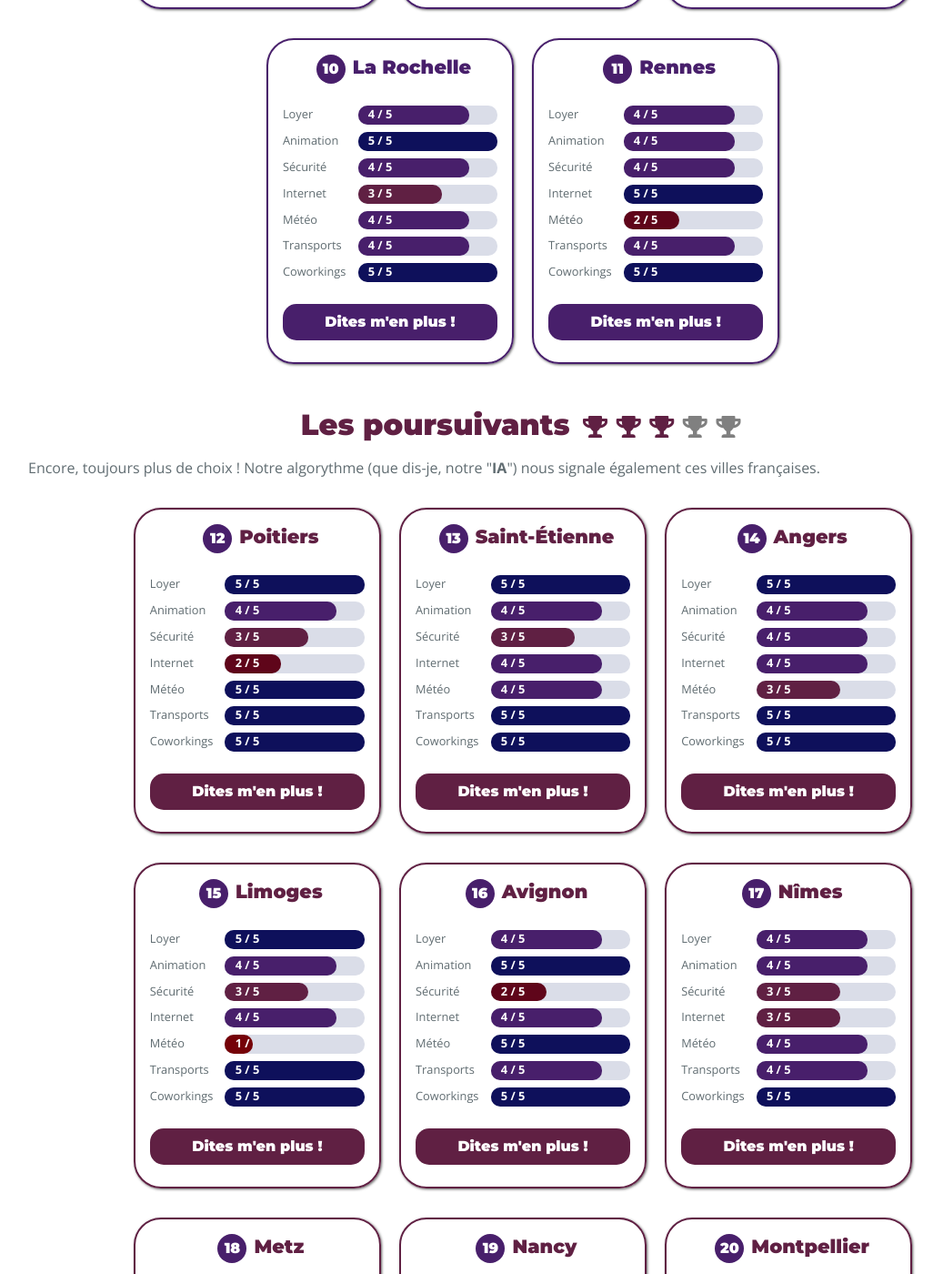
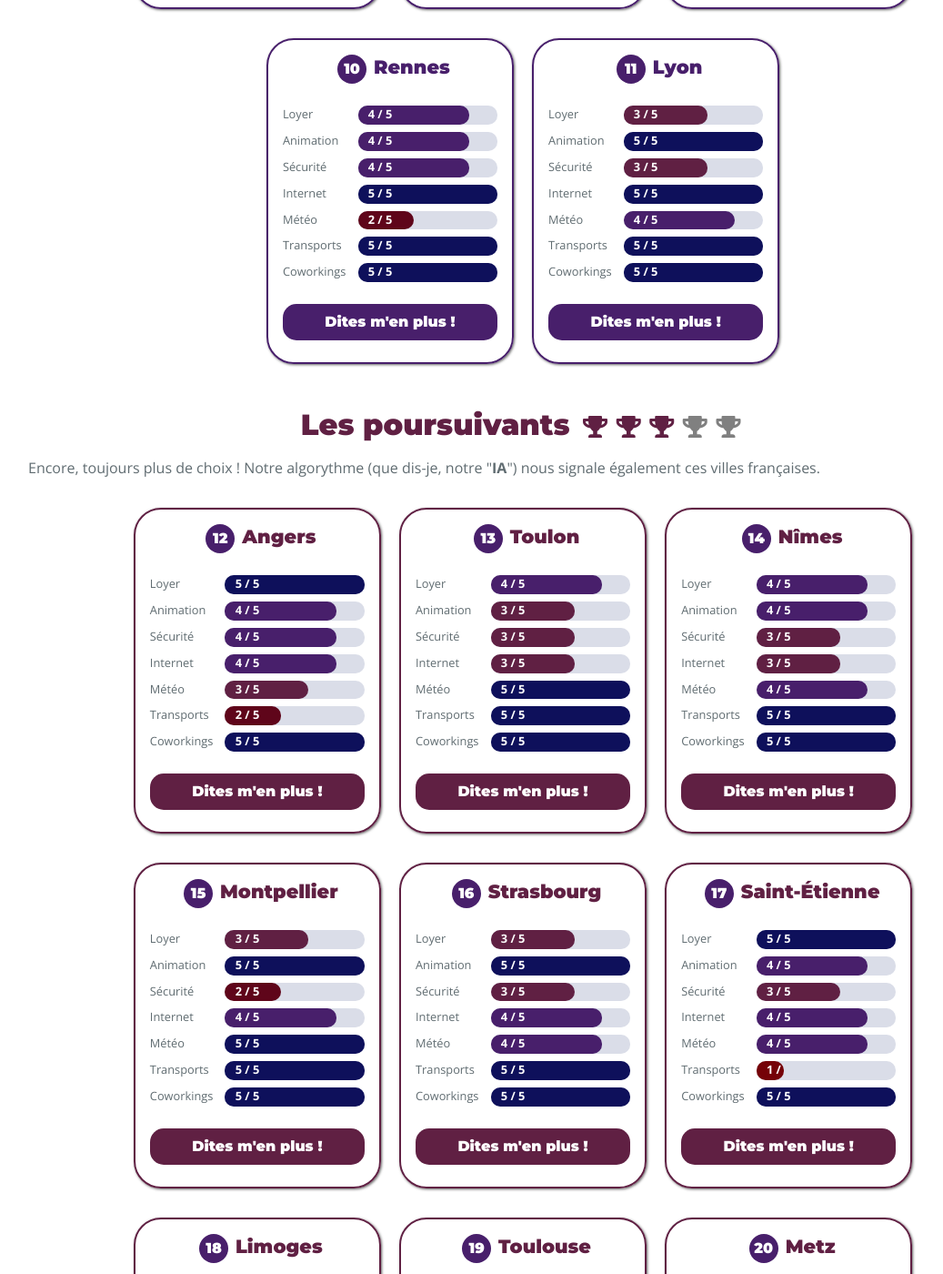
Before and after one commit to hecmer/projet-mercure, a Jekyll site: the page built from index.md, in a window 1280 px wide and 1400 px high, scrolled down 2073 px. Shown: the whole window at 91% size, without its empty margins (65-1102 px from the left). Built offline with Jekyll 4.4.1, drawn with Linux system fonts in a browser that asks for light colours; nearby versions of some CDN libraries; some of the changed lines change nothing that is shown; some of the changed text lies outside the part shown.

Commit message:
Latest Data

```diff
--- a/_data/villes_tier_1.yml
+++ b/_data/villes_tier_1.yml
@@ -11,8 +11,8 @@
  rang: 1
  longitude: 45.785649299999996
  latitude: 3.115545429
- population: 141398
- rentprice: 444€
+ population: 141,398
+ rentprice: 436€
  timetoparis: 210 minutes
  proportionrestaurants: 7
  4gcoverage: 95%
@@ -23,17 +23,17 @@
  nom: Tours
  simplename: tours
  loyer: 4
- animation: 4
+ animation: 5
  delinquance: 4
  internet: 4
  meteo: 5
- transport: 4
+ transport: 5
  coworking: 5
  rang: 2
  longitude: 47.39863823
  latitude: 0.6965263759999999
- population: 136252
- rentprice: 528€
+ population: 136,252
+ rentprice: 519€
  timetoparis: 84 minutes
  proportionrestaurants: 7
  4gcoverage: 96%
@@ -48,13 +48,13 @@
  delinquance: 4
  internet: 5
  meteo: 3
- transport: 4
+ transport: 5
  coworking: 5
  rang: 3
  longitude: 47.23163568
  latitude: -1.5483100859999999
- population: 303382
- rentprice: 530€
+ population: 303,382
+ rentprice: 529€
  timetoparis: 151 minutes
  proportionrestaurants: 7
  4gcoverage: 99%
--- a/_data/villes_tier_2.yml
+++ b/_data/villes_tier_2.yml
@@ -1,24 +1,87 @@
 -
- nom: Perpignan
- simplename: perpignan
+ nom: Le Mans
+ simplename: lemans
  loyer: 5
- animation: 5
- delinquance: 2
- internet: 4
+ animation: 3
+ delinquance: 4
+ internet: 3
+ meteo: 4
+ transport: 5
+ coworking: 5
+ rang: 4
+ longitude: 47.98852567
+ latitude: 0.20003049399999998
+ population: 143,325
+ rentprice: 400€
+ timetoparis: 62 minutes
+ proportionrestaurants: 4
+ 4gcoverage: 96%
+ students: 17%
+ minavginternet: 92Gb/s
+ nbcoworkings: 4
+-
+ nom: Poitiers
+ simplename: poitiers
+ loyer: 5
+ animation: 4
+ delinquance: 3
+ internet: 2
  meteo: 5
  transport: 5
- coworking: 3
- rang: 4
- longitude: 42.69659541
- latitude: 2.89936954
- population: 121934
- rentprice: 405€
- timetoparis: 332 minutes
- proportionrestaurants: 8
- 4gcoverage: 98%
- students: 16%
- minavginternet: 94Gb/s
- nbcoworkings: 1
+ coworking: 5
+ rang: 5
+ longitude: 46.58392077
+ latitude: 0.359947653
+ population: 87,918
+ rentprice: 413€
+ timetoparis: 96 minutes
+ proportionrestaurants: 5
+ 4gcoverage: 97%
+ students: 62%
+ minavginternet: 42Gb/s
+ nbcoworkings: 4
+-
+ nom: Bordeaux
+ simplename: bordeaux
+ loyer: 4
+ animation: 5
+ delinquance: 4
+ internet: 4
+ meteo: 3
+ transport: 5
+ coworking: 5
+ rang: 6
+ longitude: 44.85724454
+ latitude: -0.573696781
+ population: 249,712
+ rentprice: 538€
+ timetoparis: 128 minutes
+ proportionrestaurants: 12
+ 4gcoverage: 99%
+ students: 28%
+ minavginternet: 90Gb/s
+ nbcoworkings: 10
+-
+ nom: La Rochelle
+ simplename: larochelle
+ loyer: 4
+ animation: 5
+ delinquance: 4
+ internet: 3
+ meteo: 4
+ transport: 5
+ coworking: 5
+ rang: 7
+ longitude: 46.1620644
+ latitude: -1.174657028
+ population: 75,404
+ rentprice: 510€
+ timetoparis: 187 minutes
+ proportionrestaurants: 9
+ 4gcoverage: 99%
+ students: 37%
+ minavginternet: 50Gb/s
+ nbcoworkings: 3
 -
  nom: Niort
  simplename: niort
@@ -29,10 +92,10 @@
  meteo: 4
  transport: 5
  coworking: 1
- rang: 5
+ rang: 8
  longitude: 46.32826024
  latitude: -0.465353019
- population: 58952
+ population: 58,952
  rentprice: 400€
  timetoparis: 145 minutes
  proportionrestaurants: 5
@@ -41,110 +104,26 @@
  minavginternet: 97Gb/s
  nbcoworkings: 0
 -
- nom: Le Mans
- simplename: lemans
- loyer: 5
- animation: 3
- delinquance: 4
- internet: 3
- meteo: 4
- transport: 5
- coworking: 5
- rang: 6
- longitude: 47.98852567
- latitude: 0.20003049399999998
- population: 143325
- rentprice: 395€
- timetoparis: 62 minutes
- proportionrestaurants: 4
- 4gcoverage: 96%
- students: 17%
- minavginternet: 92Gb/s
- nbcoworkings: 4
--
- nom: Mulhouse
- simplename: mulhouse
+ nom: Perpignan
+ simplename: perpignan
  loyer: 5
  animation: 4
- delinquance: 3
+ delinquance: 2
  internet: 4
- meteo: 3
+ meteo: 5
  transport: 5
- coworking: 4
- rang: 7
- longitude: 47.7491633
- latitude: 7.325700475
- population: 110370
- rentprice: 430€
- timetoparis: 161 minutes
- proportionrestaurants: 6
+ coworking: 3
+ rang: 9
+ longitude: 42.69659541
+ latitude: 2.89936954
+ population: 121,934
+ rentprice: 407.5€
+ timetoparis: 332 minutes
+ proportionrestaurants: 8
  4gcoverage: 98%
  students: 16%
- minavginternet: 100Gb/s
- nbcoworkings: 2
--
- nom: Toulon
- simplename: toulon
- loyer: 4
- animation: 4
- delinquance: 3
- internet: 3
- meteo: 5
- transport: 4
- coworking: 5
- rang: 8
- longitude: 43.13615897
- latitude: 5.9323963420000005
- population: 167479
- rentprice: 524€
- timetoparis: 301 minutes
- proportionrestaurants: 7
- 4gcoverage: 97%
- students: 6%
- minavginternet: 91Gb/s
- nbcoworkings: 3
--
- nom: Strasbourg
- simplename: strasbourg
- loyer: 4
- animation: 5
- delinquance: 3
- internet: 4
- meteo: 4
- transport: 4
- coworking: 5
- rang: 9
- longitude: 48.57126798
- latitude: 7.767526795
- population: 277270
- rentprice: 550€
- timetoparis: 106 minutes
- proportionrestaurants: 7
- 4gcoverage: 98%
- students: 41%
- minavginternet: 96Gb/s
- nbcoworkings: 4
--
- nom: La Rochelle
- simplename: larochelle
- loyer: 4
- animation: 5
- delinquance: 4
- internet: 3
- meteo: 4
- transport: 4
- coworking: 5
- rang: 10
- longitude: 46.1620644
- latitude: -1.174657028
- population: 75404
- rentprice: 545.395€
- timetoparis: 187 minutes
- proportionrestaurants: 9
- 4gcoverage: 99%
- students: 37%
- minavginternet: 50Gb/s
- nbcoworkings: 3
+ minavginternet: 94Gb/s
+ nbcoworkings: 1
 -
  nom: Rennes
  simplename: rennes
@@ -153,16 +132,37 @@
  delinquance: 4
  internet: 5
  meteo: 2
- transport: 4
+ transport: 5
  coworking: 5
- rang: 11
+ rang: 10
  longitude: 48.11197912
  latitude: -1.681864491
- population: 215366
- rentprice: 514€
+ population: 215,366
+ rentprice: 495€
  timetoparis: 91 minutes
  proportionrestaurants: 6
  4gcoverage: 99%
  students: 60%
  minavginternet: 99Gb/s
  nbcoworkings: 4
+-
+ nom: Lyon
+ simplename: lyon
+ loyer: 3
+ animation: 5
+ delinquance: 3
+ internet: 5
+ meteo: 4
+ transport: 5
+ coworking: 5
+ rang: 11
+ longitude: 45.77868676
+ latitude: 4.823961127
+ population: 513,275
+ rentprice: 638€
+ timetoparis: 131 minutes
+ proportionrestaurants: 9
+ 4gcoverage: 99%
+ students: 38%
+ minavginternet: 98Gb/s
+ nbcoworkings: 31
--- a/_data/villes_tier_3.yml
+++ b/_data/villes_tier_3.yml
@@ -1,23 +1,107 @@
 -
- nom: Poitiers
- simplename: poitiers
+ nom: Angers
+ simplename: angers
  loyer: 5
  animation: 4
+ delinquance: 4
+ internet: 4
+ meteo: 3
+ transport: 2
+ coworking: 5
+ rang: 12
+ longitude: 47.47683742
+ latitude: -0.556125995
+ population: 151,520
+ rentprice: 422€
+ timetoparis: 109 minutes
+ proportionrestaurants: 5
+ 4gcoverage: 98%
+ students: 48%
+ minavginternet: 100Gb/s
+ nbcoworkings: 4
+-
+ nom: Toulon
+ simplename: toulon
+ loyer: 4
+ animation: 3
  delinquance: 3
- internet: 2
+ internet: 3
  meteo: 5
  transport: 5
  coworking: 5
- rang: 12
- longitude: 46.58392077
- latitude: 0.359947653
- population: 87918
- rentprice: 421.415€
- timetoparis: 96 minutes
- proportionrestaurants: 5
+ rang: 13
+ longitude: 43.13615897
+ latitude: 5.9323963420000005
+ population: 167,479
+ rentprice: 509.5€
+ timetoparis: 301 minutes
+ proportionrestaurants: 7
  4gcoverage: 97%
- students: 62%
- minavginternet: 42Gb/s
+ students: 6%
+ minavginternet: 91Gb/s
+ nbcoworkings: 3
+-
+ nom: Nîmes
+ simplename: nîmes
+ loyer: 4
+ animation: 4
+ delinquance: 3
+ internet: 3
+ meteo: 4
+ transport: 5
+ coworking: 5
+ rang: 14
+ longitude: 43.84493839
+ latitude: 4.34806797
+ population: 150,672
+ rentprice: 497€
+ timetoparis: 227 minutes
+ proportionrestaurants: 7
+ 4gcoverage: 98%
+ students: 17%
+ minavginternet: 82Gb/s
+ nbcoworkings: 3
+-
+ nom: Montpellier
+ simplename: montpellier
+ loyer: 3
+ animation: 5
+ delinquance: 2
+ internet: 4
+ meteo: 5
+ transport: 5
+ coworking: 5
+ rang: 15
+ longitude: 43.61344091
+ latitude: 3.8685165789999996
+ population: 277,639
+ rentprice: 574.42€
+ timetoparis: 256 minutes
+ proportionrestaurants: 8
+ 4gcoverage: 98%
+ students: 52%
+ minavginternet: 94Gb/s
+ nbcoworkings: 9
+-
+ nom: Strasbourg
+ simplename: strasbourg
+ loyer: 3
+ animation: 5
+ delinquance: 3
+ internet: 4
+ meteo: 4
+ transport: 5
+ coworking: 5
+ rang: 16
+ longitude: 48.57126798
+ latitude: 7.767526795
+ population: 277,270
+ rentprice: 554.31€
+ timetoparis: 106 minutes
+ proportionrestaurants: 7
+ 4gcoverage: 98%
+ students: 41%
+ minavginternet: 96Gb/s
  nbcoworkings: 4
 -
  nom: Saint-Étienne
@@ -27,13 +111,13 @@
  delinquance: 3
  internet: 4
  meteo: 4
- transport: 5
+ transport: 1
  coworking: 5
- rang: 13
+ rang: 17
  longitude: 45.43012355
  latitude: 4.379139971
- population: 171057
- rentprice: 377€
+ population: 171,057
+ rentprice: 379€
  timetoparis: 170 minutes
  proportionrestaurants: 7
  4gcoverage: 97%
@@ -41,40 +125,19 @@
  minavginternet: 96Gb/s
  nbcoworkings: 4
 -
- nom: Angers
- simplename: angers
- loyer: 5
- animation: 4
- delinquance: 4
- internet: 4
- meteo: 3
- transport: 5
- coworking: 5
- rang: 14
- longitude: 47.47683742
- latitude: -0.556125995
- population: 151520
- rentprice: 437€
- timetoparis: 109 minutes
- proportionrestaurants: 5
- 4gcoverage: 98%
- students: 48%
- minavginternet: 100Gb/s
- nbcoworkings: 4
--
  nom: Limoges
  simplename: limoges
  loyer: 5
- animation: 4
+ animation: 3
  delinquance: 3
  internet: 4
  meteo: 1
  transport: 5
  coworking: 5
- rang: 15
+ rang: 18
  longitude: 45.85425496
  latitude: 1.248757902
- population: 133627
+ population: 133,627
  rentprice: 380€
  timetoparis: 204 minutes
  proportionrestaurants: 5
@@ -83,47 +146,26 @@
  minavginternet: 98Gb/s
  nbcoworkings: 3
 -
- nom: Avignon
- simplename: avignon
+ nom: Toulouse
+ simplename: toulouse
  loyer: 4
  animation: 5
- delinquance: 2
+ delinquance: 3
  internet: 4
- meteo: 5
- transport: 4
+ meteo: 1
+ transport: 5
  coworking: 5
- rang: 16
- longitude: 43.93524483
- latitude: 4.840715725
- population: 92130
- rentprice: 500€
- timetoparis: 207 minutes
- proportionrestaurants: 9
+ rang: 19
+ longitude: 43.59638143
+ latitude: 1.431672934
+ population: 471,941
+ rentprice: 520€
+ timetoparis: 264 minutes
+ proportionrestaurants: 6
  4gcoverage: 99%
- students: 22%
- minavginternet: 93Gb/s
- nbcoworkings: 4
--
- nom: Nîmes
- simplename: nîmes
- loyer: 4
- animation: 4
- delinquance: 3
- internet: 3
- meteo: 4
- transport: 4
- coworking: 5
- rang: 17
- longitude: 43.84493839
- latitude: 4.34806797
- population: 150672
- rentprice: 496€
- timetoparis: 227 minutes
- proportionrestaurants: 7
- 4gcoverage: 98%
- students: 17%
- minavginternet: 82Gb/s
- nbcoworkings: 3
+ students: 46%
+ minavginternet: 88Gb/s
+ nbcoworkings: 10
 -
  nom: Metz
  simplename: metz
@@ -132,18 +174,39 @@
  delinquance: 3
  internet: 4
  meteo: 3
- transport: 4
+ transport: 5
  coworking: 4
- rang: 18
+ rang: 20
  longitude: 49.10811333
  latitude: 6.195524542
- population: 117492
- rentprice: 487€
+ population: 117,492
+ rentprice: 495€
  timetoparis: 84 minutes
  proportionrestaurants: 6
  4gcoverage: 98%
  students: 36%
  minavginternet: 99Gb/s
+ nbcoworkings: 2
+-
+ nom: Mulhouse
+ simplename: mulhouse
+ loyer: 4
+ animation: 4
+ delinquance: 3
+ internet: 4
+ meteo: 3
+ transport: 5
+ coworking: 4
+ rang: 21
+ longitude: 47.7491633
+ latitude: 7.325700475
+ population: 110,370
+ rentprice: 460.5€
+ timetoparis: 161 minutes
+ proportionrestaurants: 6
+ 4gcoverage: 98%
+ students: 16%
+ minavginternet: 100Gb/s
  nbcoworkings: 2
 -
  nom: Nancy
@@ -153,13 +216,13 @@
  delinquance: 3
  internet: 4
  meteo: 1
- transport: 4
+ transport: 5
  coworking: 5
- rang: 19
+ rang: 22
  longitude: 48.69019955
  latitude: 6.175882543999999
- population: 105162
- rentprice: 467€
+ population: 105,162
+ rentprice: 460€
  timetoparis: 90 minutes
  proportionrestaurants: 8
  4gcoverage: 98%
@@ -167,26 +230,26 @@
  minavginternet: 97Gb/s
  nbcoworkings: 5
 -
- nom: Montpellier
- simplename: montpellier
- loyer: 3
+ nom: Grenoble
+ simplename: grenoble
+ loyer: 4
  animation: 5
- delinquance: 2
- internet: 4
- meteo: 5
- transport: 3
+ delinquance: 4
+ internet: 3
+ meteo: 1
+ transport: 5
  coworking: 5
- rang: 20
- longitude: 43.61344091
- latitude: 3.8685165789999996
- population: 277639
- rentprice: 567.805€
- timetoparis: 256 minutes
- proportionrestaurants: 8
- 4gcoverage: 98%
- students: 52%
- minavginternet: 94Gb/s
- nbcoworkings: 9
+ rang: 23
+ longitude: 45.18212152
+ latitude: 5.721330517999999
+ population: 160,649
+ rentprice: 541.895€
+ timetoparis: 183 minutes
+ proportionrestaurants: 10
+ 4gcoverage: 94%
+ students: 28%
+ minavginternet: 96Gb/s
+ nbcoworkings: 6
 -
  nom: Marseille
  simplename: marseille
@@ -195,58 +258,16 @@
  delinquance: 2
  internet: 4
  meteo: 5
- transport: 3
+ transport: 5
  coworking: 5
- rang: 21
+ rang: 24
  longitude: 43.23408349
  latitude: 5.452496831
- population: 861635
- rentprice: 583.93€
+ population: 861,635
+ rentprice: 571.53€
  timetoparis: 185 minutes
  proportionrestaurants: 7
  4gcoverage: 99%
  students: 13%
  minavginternet: 92Gb/s
  nbcoworkings: 23
--
- nom: Bordeaux
- simplename: bordeaux
- loyer: 3
- animation: 5
- delinquance: 4
- internet: 4
- meteo: 3
- transport: 3
- coworking: 5
- rang: 22
- longitude: 44.85724454
- latitude: -0.573696781
- population: 249712
- rentprice: 552.5€
- timetoparis: 128 minutes
- proportionrestaurants: 12
- 4gcoverage: 99%
- students: 28%
- minavginternet: 90Gb/s
- nbcoworkings: 10
--
- nom: Lyon
- simplename: lyon
- loyer: 2
- animation: 5
- delinquance: 3
- internet: 5
- meteo: 4
- transport: 2
- coworking: 5
- rang: 23
- longitude: 45.77868676
- latitude: 4.823961127
- population: 513275
- rentprice: 652€
- timetoparis: 131 minutes
- proportionrestaurants: 9
- 4gcoverage: 99%
- students: 38%
- minavginternet: 98Gb/s
- nbcoworkings: 31
```
Also changed, not shown: 2 other files.
